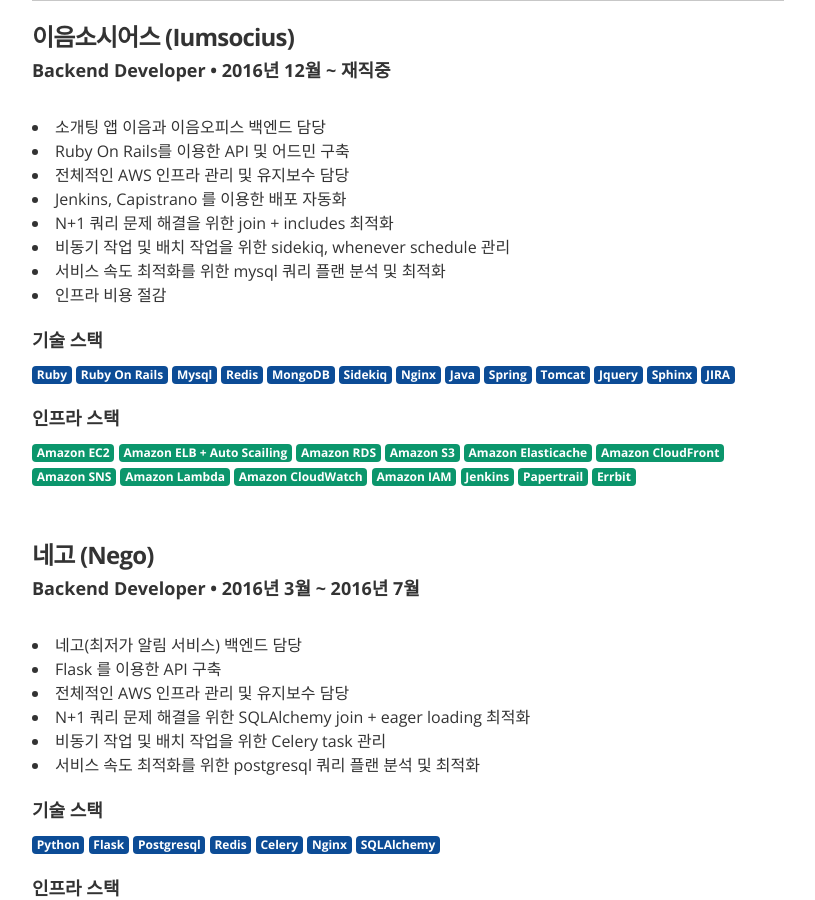
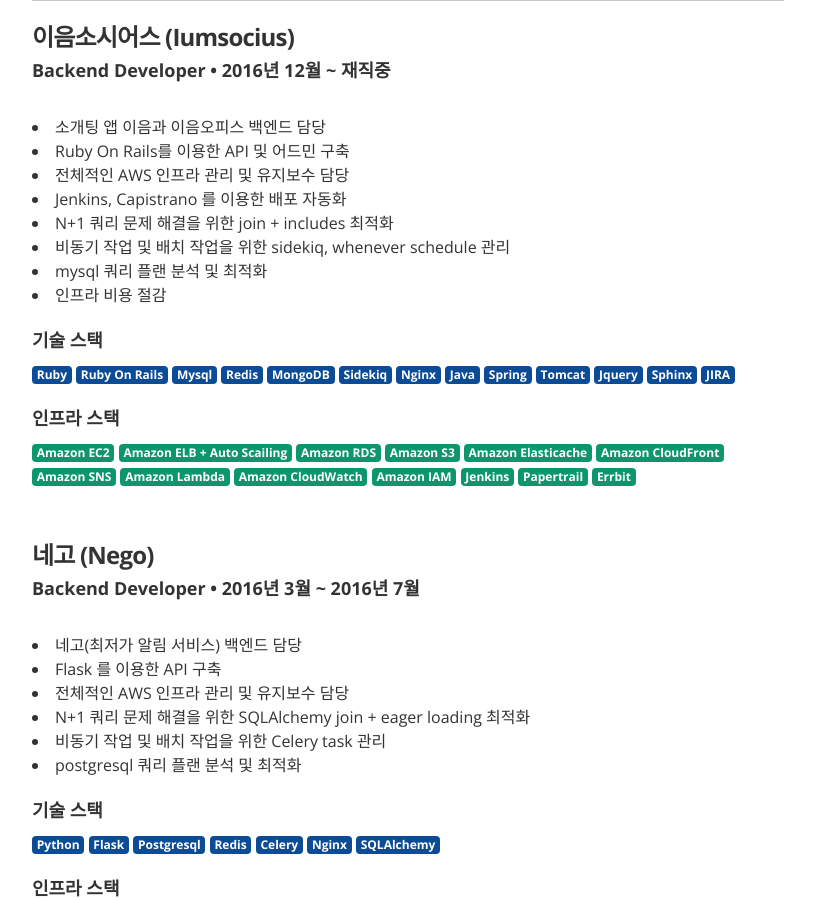
Before and after one commit to bingl2/resume, a Jekyll site: the page built from index.html, in a window 1280 px wide and 900 px high, scrolled down 587 px. Shown: the whole window, without its empty margins (232-1047 px from the left). Built offline with Jekyll 4.4.1, drawn with Linux system fonts in a browser that asks for light colours.

Commit message:
경험 내용 수정

```diff
--- a/_data/experience.yml
+++ b/_data/experience.yml
@@ -2,7 +2,7 @@
 - company: 이음소시어스 (Iumsocius)
   position: Backend Developer
   duration: 2016년 12월 ~ 재직중
-  summarys: ["소개팅 앱 이음과 이음오피스 백엔드 담당", "Ruby On Rails를 이용한 API 및 어드민 구축", "전체적인 AWS 인프라 관리 및 유지보수 담당", "Jenkins, Capistrano 를 이용한 배포 자동화", "N+1 쿼리 문제 해결을 위한 join + includes 최적화", "비동기 작업 및 배치 작업을 위한 sidekiq, whenever schedule 관리", "서비스 속도 최적화를 위한 mysql 쿼리 플랜 분석 및 최적화", "인프라 비용 절감"]
+  summarys: ["소개팅 앱 이음과 이음오피스 백엔드 담당", "Ruby On Rails를 이용한 API 및 어드민 구축", "전체적인 AWS 인프라 관리 및 유지보수 담당", "Jenkins, Capistrano 를 이용한 배포 자동화", "N+1 쿼리 문제 해결을 위한 join + includes 최적화", "비동기 작업 및 배치 작업을 위한 sidekiq, whenever schedule 관리", "mysql 쿼리 플랜 분석 및 최적화", "인프라 비용 절감"]
   skillset: ["Ruby", "Ruby On Rails", "Mysql", "Redis", "MongoDB", "Sidekiq", "Nginx", "Java", "Spring", "Tomcat", "Jquery", "Sphinx", "JIRA"]
   infraset: ["Amazon EC2", "Amazon ELB + Auto Scailing", "Amazon RDS", "Amazon S3", "Amazon Elasticache", "Amazon CloudFront", "Amazon SNS", "Amazon Lambda", "Amazon CloudWatch", "Amazon IAM", "Jenkins", "Papertrail", "Errbit"]
 #  summary: 이음소시어스에서는 이음과 이음오피스라는 소개팅 앱 서비스와 맺음이라는 결혼 정보 서비스를 제공하고 있습니다. <br><br> 백엔드 개발자로 입사를 하였고 이음 서비스를 담당하게 되었습니다. 이음은 Ruby라는 언어를 사용하였고, RoR(Ruby on Rails) 프레임워크를 사용하여 구축된 서비스입니다. 이음 서비스 적응 후 이음오피스(직장인 전용) 서비스 또한 담당을 하게 되었고 현재는 이음과 이음오피스 두 개의 서비스를 담당하고 있습니다. <br><br> AWS 인프라 운영, API 신규 기능 개발 및 유지 보수 그리고 운영팀을 위한 백오피스 개발 등이 주된 작업입니다. 두 개의 서비스의 메인 담당자로 혼자 업무를 진행하며 장애 발생 시 고초를 겪었으나 서비스 운영 장애 대응에있어 직접 부딪히며 경험을 쌓는데 많은 도움이 되었습니다. 또한 AWS 인프라 운영에 백업 담당자로 직접 담당하게 되면서 서비스 운영 시 인프라 장애 대응이나, 신규 프로젝트 진행시 인프라 구축 등의 경험을 쌓을 수 있었습니다.
@@ -11,7 +11,7 @@
 - company: 네고 (Nego)
   position: Backend Developer
   duration:  2016년 3월 ~ 2016년 7월
-  summarys: ["네고(최저가 알림 서비스) 백엔드 담당", "Flask 를 이용한 API 구축", "전체적인 AWS 인프라 관리 및 유지보수 담당", "N+1 쿼리 문제 해결을 위한 SQLAlchemy join + eager loading 최적화", "비동기 작업 및 배치 작업을 위한 Celery task 관리", "서비스 속도 최적화를 위한 postgresql 쿼리 플랜 분석 및 최적화"]
+  summarys: ["네고(최저가 알림 서비스) 백엔드 담당", "Flask 를 이용한 API 구축", "전체적인 AWS 인프라 관리 및 유지보수 담당", "N+1 쿼리 문제 해결을 위한 SQLAlchemy join + eager loading 최적화", "비동기 작업 및 배치 작업을 위한 Celery task 관리", "postgresql 쿼리 플랜 분석 및 최적화"]
   skillset: ["Python", "Flask", "Postgresql", "Redis", "Celery", "Nginx", "SQLAlchemy"]
   infraset: ["Amazon EC2", "Amazon ELB + Auto Scailing", "Amazon RDS", "Amazon S3", "Amazon CloudFront", "Amazon SNS", "Amazon CloudWatch", "Sentry", "Trello"]
 #  summary: 네고라는 서비스는 사용자가 원하는 상품들에 있어 최저가 갱신 혹은 원하는 가격대가 될 경우 애플리케이션 푸시 알람을 통해 사용자들에게 알려주는 서비스입니다. 모든 제품에는 제품번호가 존재하기 때문에 제품번호를 통해 상품들을 관리하며 크롤링 엔진을 통해 제품의 가격 정보 등을 저장하여 활용하는 서비스입니다. <br><br> 네고에서는 백엔드 포지션을 담당하게 되었습니다. 네고의 백엔드는 Python이라는 언어를 사용하였고, 마이크로 프레임워크인 Flask를 사용하여 구축된 서비스입니다. 인터프리터 언어나, 마이크로 프레임워크를 처음 접하게 되면서 많이 어색한 부분들이 있었으나 언어는 큰 장벽이 되지 않는 것처럼 금방 익숙해질 수 있었습니다. API 신규 기능 개발 및 유지 보수 그리고 백오피스 모니터링 기능 추가가 주된 작업이었습니다. <br><br> SI 중소기업에서 회사의 서비스를 운영하는 스타트업으로, 윈도우 개발 환경에서 맥 개발 환경으로, SVN에서 Git으로, 서버를 구입하여 운영하는 환경에서 AWS 환경으로 그리고 Java에서 Python으로까지 짧은 시간 근무했지만 첫 직장과 근무 환경부터 개발 작업 환경까지 저에게 있어 새로운 환경을 경험했습니다. 네고에서 있었던 6개월은 제가 추구해야 할 개발 방향을 완전히 변화시킨 경험이었습니다.
```
